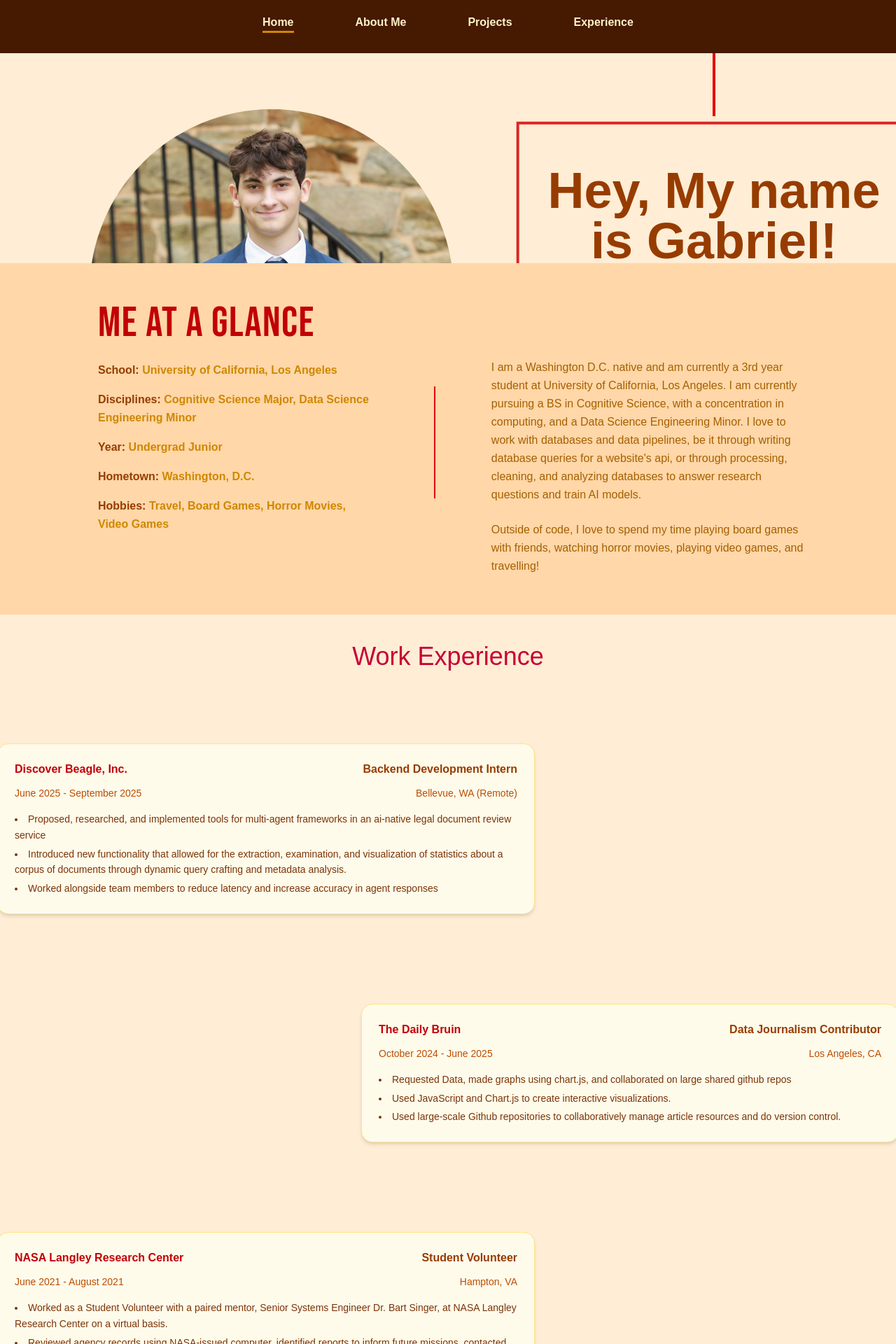
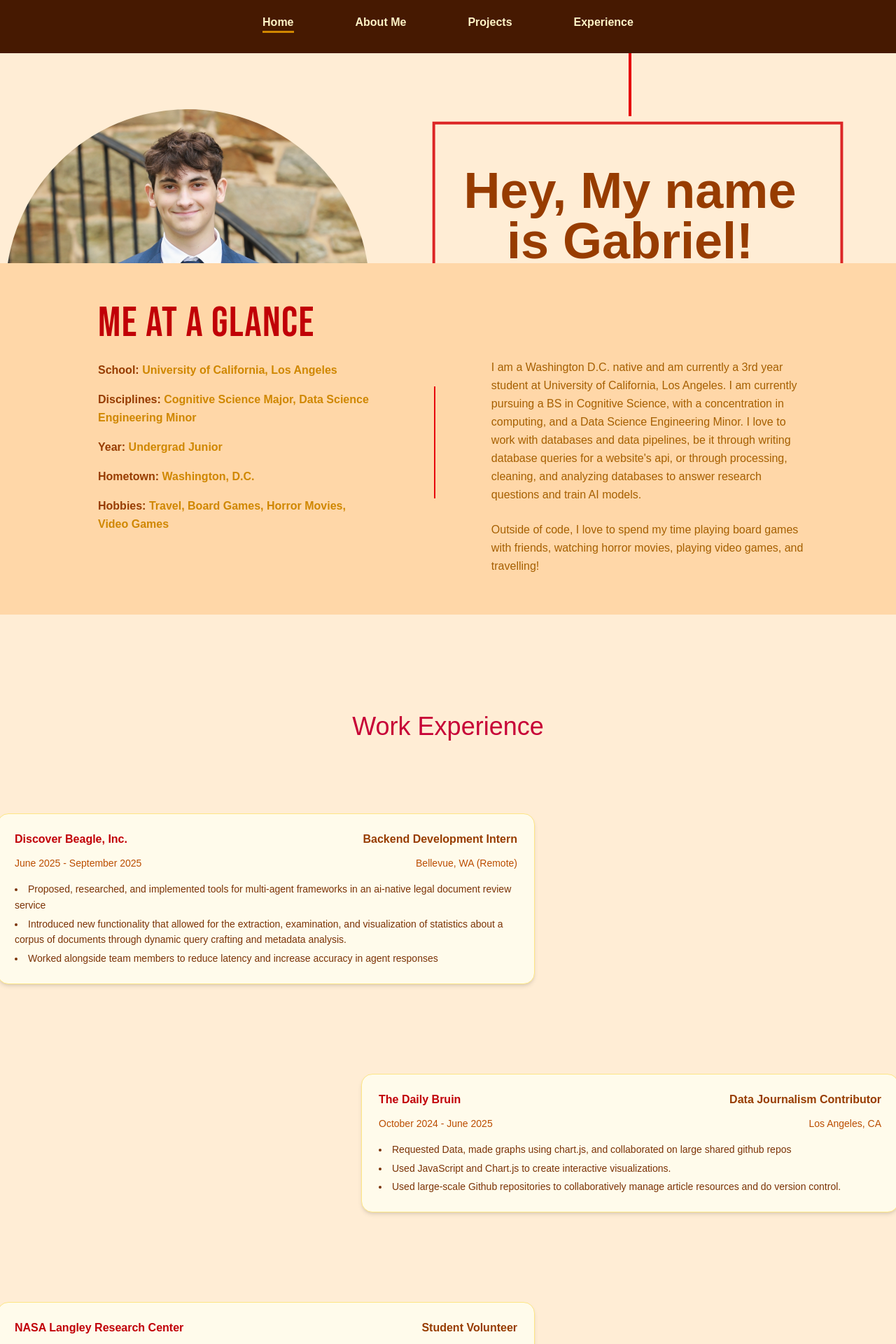
Before and after one commit to BriboSD/portfolio-website, a Next.js app: page / in a window 1280 px wide. Shown: the top 1920 px of the page at 70% size. Built offline with nearby package versions, Linux system fonts and the light colour scheme.

Commit message:
Added github button, changed structure to reduce extra space on bottom of screen

```diff
--- a/src/app/Components/HomePage.jsx
+++ b/src/app/Components/HomePage.jsx
@@ -1,12 +1,12 @@
 
 "use client";
 import { motion, useTransform } from "framer-motion";
-import { useEffect } from "react";
+import { Github } from "lucide-react";
 
 export default function HomePage({scrollYProgress}) {
   const ypos = useTransform(scrollYProgress, [0, 0.25], [0, 400]);
     return (
-      <motion.div className="relative flex text-amber-800 text-6xl z-[60] mt-0 ml-30 bg-[#ffedd5]"
+      <motion.div className="relative w-full flex text-amber-800 text-6xl z-[60] mt-0 bg-[#ffedd5]"
       >
         {/* Animated line box */}
         <motion.svg viewBox="0 0 160 160" width={630} height={630} className="absolute ml-150 mt-20">
@@ -39,19 +39,34 @@ export default function HomePage({scrollYProgress}) {
 
 
         {/* Image with overlay */}
-        <div className="relative"
-        style={{y: ypos}}
-        >
+        <div className="relative flex flex-col items-center" style={{ y: ypos }}>
         <motion.img
           id="photo"
           src="/images/newPhoto.png"
           alt="Gabriel"
           initial={{ opacity: 0, y: -100 }}
-            animate={{opacity: 1, y:0}}
-            transition={{delay: 1, duration: 1}}
+          animate={{ opacity: 1, y: 0 }}
+          transition={{ delay: 1, duration: 1 }}
           className="w-130 h-130 mt-20 rounded-full object-cover"
         />
 
+        {/* GitHub Button */}
+        <motion.a
+          href="https://github.com/BriboSD"
+          target="_blank"
+          rel="noopener noreferrer"
+          initial={{ opacity: 0, y: 20 }}
+          animate={{ opacity: 1, y: 0 }}
+          transition={{ delay: 2, duration: 0.8 }}
+          className="
+            absolute left-1/2 transform translate-y-[75dvh] -translate-x-1/2 mt-4
+            bg-amber-800 text-[#ffedd5] p-3 rounded-full
+            hover:bg-amber-600
+            transition-colors duration-300
+          "
+        >
+          <Github size={32} />
+        </motion.a>
       </div>
 
         {/* Text */}
--- a/src/app/Components/Projects.tsx
+++ b/src/app/Components/Projects.tsx
@@ -25,7 +25,7 @@ export default function Projects() {
           image: "/images/CNN.png",
           title: "Image Classifier",
           description:
-            "A Convolutional Neural Network (CNN) model I created that is trained on the CIFAR10 dataset. Defined {put parameters I defined here} ",
+            "A Convolutional Neural Network (CNN) model I created that is trained on the CIFAR10 dataset.",
           techUsed: ["Python", "PyTorch", "Machine Learning"],
           projLink: "https://github.com/BriboSD/CNNmodel/blob/main/Gabriel'sCNNModel.ipynb"
         },
--- a/src/app/globals.css
+++ b/src/app/globals.css
@@ -1,7 +1,7 @@
 @import "tailwindcss";
 
 :root {
-  --background: #000000;
+  --background: #461901;
 
   --foreground: #ffffff;
 }
@@ -15,7 +15,7 @@
 
 @media (prefers-color-scheme: dark) {
   :root {
-    --background: #0a0a0a; /* this controls the entire background color */
+    --background: #461901; /* this controls the entire background color */
     --foreground: #ededed; /* this controls the text color */
   }
 }
--- a/src/app/page.tsx
+++ b/src/app/page.tsx
@@ -8,6 +8,7 @@ import Experience from "./Components/Experience";
 import Projects from "./Components/Projects";
 import AboutMe from "./Components/AboutMe";
 import { Bebas_Neue } from 'next/font/google'
+
 
 
 const bebas = Bebas_Neue({
@@ -24,8 +25,8 @@ export default function Home() {
 
   //these values may have to change if extra content is added---they are not dynamically placed unfortunately
   const aboutypos = useTransform(scrollYProgress, [0, 0.25], [0, -200]);
-  const experienceypos = useTransform(scrollYProgress, [0, 0.25], [0, -500]);
-  const projectsypos = useTransform(scrollYProgress, [0, 0.25], [0, -500]);
+  const experienceypos = useTransform(scrollYProgress, [0, 0.25], [0, -400]);
+  const projectsypos = useTransform(scrollYProgress, [0, 0.25], [0, -100]);
 
   //422006 <-- old brown color
 
```
Also changed, not shown: package.json (+7 -6 lines), public/images/Screenshot 2025-10-09 at 2.48.40 PM.png (added), 1 other file (tests, documents, lock files or other folders). Lines whose indentation alone changed are shown as unchanged.
